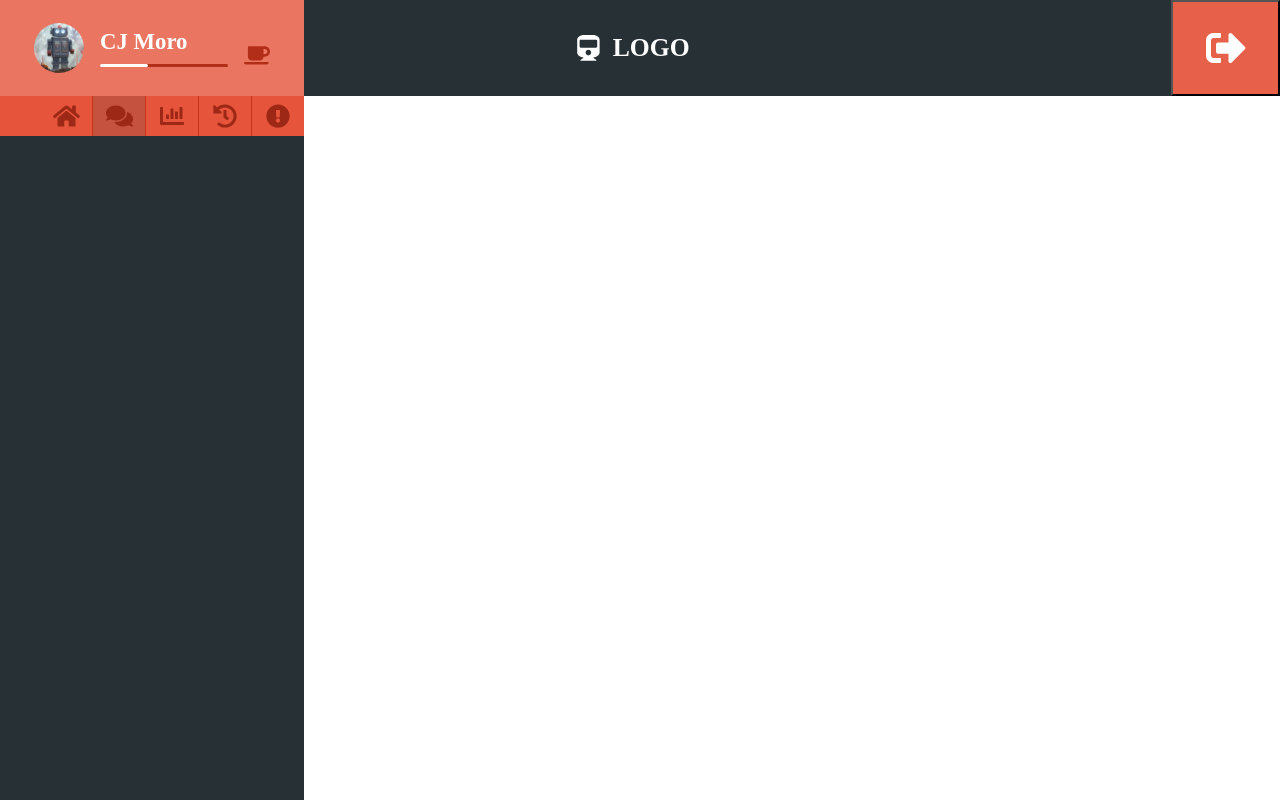
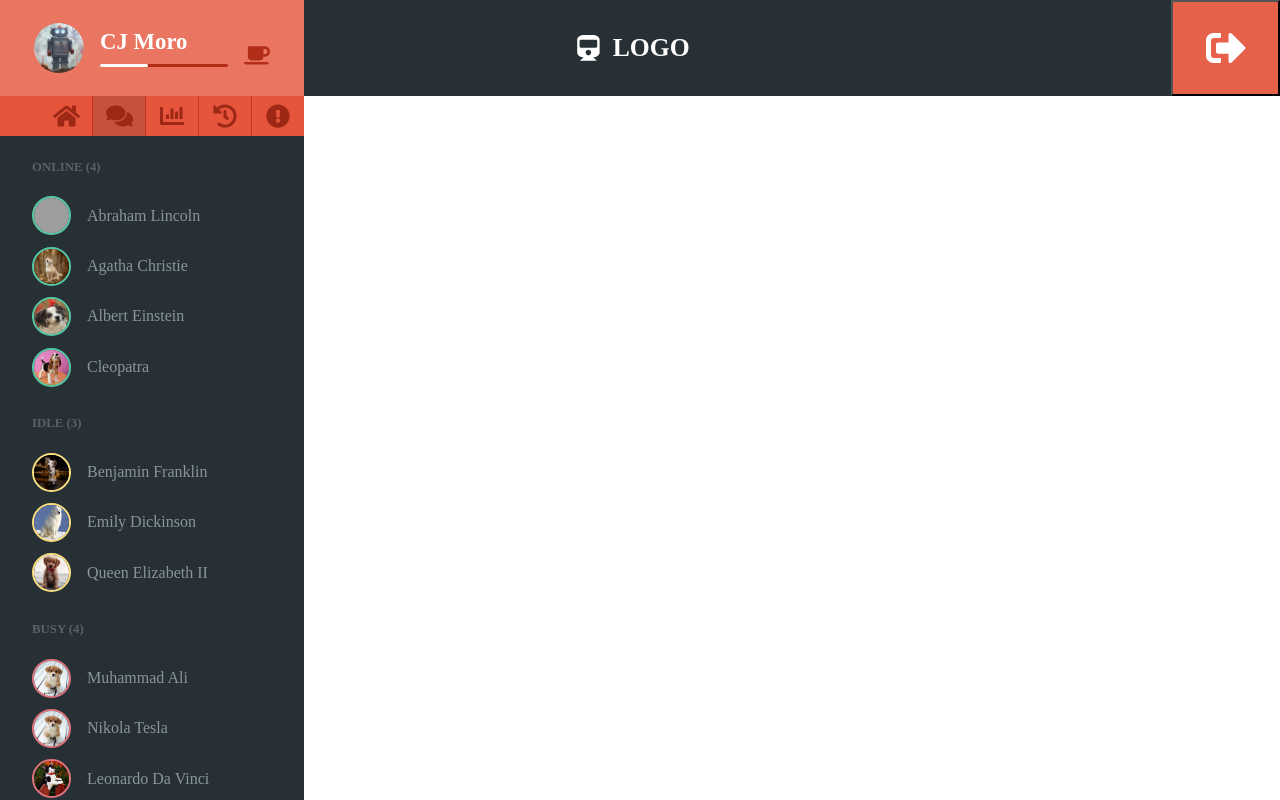
Before and after one commit to serCJm/react-admin-dashboard, a React (Create React App) app: page / in a window 1280 px wide. Both pictures are taken after a click on the item 119 px from the left and 116 px from the top of the page. Built offline with nearby package versions, Linux system fonts and the light colour scheme; grey boxes are pictures that could not be loaded.

Commit message:
Complete users tab

```diff
--- /dev/null
+++ b/src/components/AvatarItem.jsx
@@ -0,0 +1,64 @@
+import React, { Component } from "react";
+
+class AvatarItem extends Component {
+  constructor(props) {
+    super(props);
+    this.state = {
+      isHoverOn: false
+    };
+
+    this.handleHover = this.handleHover.bind(this);
+    this.handleSelectUser = this.handleSelectUser.bind(this);
+  }
+
+  handleHover() {
+    this.setState(prevStep => ({ isHoverOn: !prevStep.isHoverOn }));
+  }
+
+  handleSelectUser() {
+    this.props.handleSelectUser(this.props.name);
+  }
+
+  render() {
+    let divStyle = this.props.classNames.user;
+
+    if (this.props.name === this.props.selectedUser) {
+      divStyle += ` ${this.props.classNames.active}`;
+    } else if (this.state.isHoverOn) {
+      divStyle += ` ${this.props.classNames.hover}`;
+    }
+
+    return (
+      <div
+        style={{ position: "relative" }}
+        className={divStyle}
+        onMouseEnter={this.handleHover}
+        onMouseLeave={this.handleHover}
+        onClick={this.handleSelectUser}
+      >
+        {/* shade offline section */}
+        {this.props.status === "offline" ? (
+          <div
+            style={{
+              position: "absolute",
+              top: 0,
+              left: 0,
+              background: "rgba(39, 49, 53, .5)",
+              width: "100%",
+              height: "100%"
+            }}
+          />
+        ) : null}
+        <img
+          src={this.props.avatar}
+          alt={`avatar ${this.props.name}`}
+          style={this.props.avatarStyle}
+          className={this.props.classNames.avatar}
+        />
+        <p>{this.props.name}</p>
+      </div>
+    );
+  }
+}
+
+export default AvatarItem;
--- a/src/components/SideMenuUsers.jsx
+++ b/src/components/SideMenuUsers.jsx
@@ -1,17 +1,113 @@
 import React, { Component } from "react";
+import SideMenuUsersStatus from "./SideMenuUsersStatus";
+import avatar1 from "../images/avatar1.jpg";
+import avatar2 from "../images/avatar2.jpg";
+import avatar3 from "../images/avatar3.jpg";
+import avatar4 from "../images/avatar4.jpg";
+import avatar5 from "../images/avatar5.jpg";
+import avatar6 from "../images/avatar6.jpg";
+import avatar7 from "../images/avatar7.jpg";
+import avatar8 from "../images/avatar8.jpg";
+import avatar9 from "../images/avatar9.jpg";
+import avatar10 from "../images/avatar10.jpg";
+import avatar11 from "../images/avatar11.jpg";
+import avatar12 from "../images/avatar12.png";
+import avatar13 from "../images/avatar13.jpg";
+import avatar14 from "../images/avatar14.jpg";
 
 class SideMenuUsers extends Component {
   constructor(props) {
     super(props);
-    this.state = {};
+    this.state = {
+      online: [
+        { name: "Abraham Lincoln", image: avatar1 },
+        { name: "Agatha Christie", image: avatar2 },
+        { name: "Albert Einstein", image: avatar3 },
+        { name: "Cleopatra", image: avatar4 }
+      ],
+      idle: [
+        { name: "Benjamin Franklin", image: avatar5 },
+        { name: "Emily Dickinson", image: avatar6 },
+        { name: "Queen Elizabeth II", image: avatar7 }
+      ],
+      busy: [
+        { name: "Muhammad Ali", image: avatar8 },
+        { name: "Nikola Tesla", image: avatar9 },
+        { name: "Leonardo Da Vinci", image: avatar10 },
+        { name: "Oprah Winfrey", image: avatar11 }
+      ],
+      offline: [
+        { name: "Rachel Carson", image: avatar12 },
+        { name: "Jacques Cousteau", image: avatar13 },
+        { name: "Thomas Edison", image: avatar14 }
+      ],
+      classNames: {
+        title: "title",
+        user: "user",
+        avatar: "avatar",
+        name: "name",
+        hover: "hover",
+        active: "active"
+      },
+      selectedUser: null
+    };
+    this.handleSelectUser = this.handleSelectUser.bind(this);
+  }
+
+  handleSelectUser(userID) {
+    this.setState({ selectedUser: userID });
   }
   render() {
     return (
       <div className="home users">
-        {/* <SideMenuUsersStatus />
-        <SideMenuUsersStatus />
-        <SideMenuUsersStatus />
-        <SideMenuUsersStatus /> */}
+        <SideMenuUsersStatus
+          classNames={this.state.classNames}
+          status="online"
+          users={this.state.online}
+          avatarStyle={{
+            width: 35,
+            height: 35,
+            border: "2px solid rgb(85, 201, 166)"
+          }}
+          selectedUser={this.state.selectedUser}
+          handleSelectUser={this.handleSelectUser}
+        />
+        <SideMenuUsersStatus
+          classNames={this.state.classNames}
+          status="idle"
+          users={this.state.idle}
+          avatarStyle={{
+            width: 35,
+            height: 35,
+            border: "2px solid rgb(250, 221, 127)"
+          }}
+          selectedUser={this.state.selectedUser}
+          handleSelectUser={this.handleSelectUser}
+        />
+        <SideMenuUsersStatus
+          classNames={this.state.classNames}
+          status="busy"
+          users={this.state.busy}
+          avatarStyle={{
+            width: 35,
+            height: 35,
+            border: "2px solid rgb(222, 115, 125)"
+          }}
+          selectedUser={this.state.selectedUser}
+          handleSelectUser={this.handleSelectUser}
+        />
+        <SideMenuUsersStatus
+          classNames={this.state.classNames}
+          status="offline"
+          users={this.state.offline}
+          avatarStyle={{
+            width: 35,
+            height: 35,
+            border: "2px solid rgb(81, 87, 88)"
+          }}
+          selectedUser={this.state.selectedUser}
+          handleSelectUser={this.handleSelectUser}
+        />
       </div>
     );
   }
--- /dev/null
+++ b/src/components/SideMenuUsersStatus.jsx
@@ -0,0 +1,27 @@
+import React from "react";
+import AvatarItem from "./AvatarItem";
+
+function SideMenuUsersStatus(props) {
+  const users = props.users.map(user => (
+    <AvatarItem
+      key={user.name}
+      name={user.name}
+      avatar={user.image}
+      avatarStyle={props.avatarStyle}
+      classNames={props.classNames}
+      selectedUser={props.selectedUser}
+      handleSelectUser={props.handleSelectUser}
+      status={props.status}
+    />
+  ));
+  return (
+    <div>
+      <h2 className={props.classNames.title}>{`${props.status} (${
+        props.users.length
+      })`}</h2>
+      {users}
+    </div>
+  );
+}
+
+export default SideMenuUsersStatus;
--- a/src/index.css
+++ b/src/index.css
@@ -22,9 +22,9 @@ p {
 .menuOption {
   font-size: 1.5rem; }
 
-.home .title {
+.side-menu .title {
   text-transform: uppercase;
-  font-size: 1rem; }
+  font-size: 0.8rem; }
 
 .header-top-menu {
   height: 6rem;
@@ -213,8 +213,20 @@ input, textarea {
         border-right: 1px solid #c9341b; }
   .side-menu .title {
     color: rgba(137, 148, 155, 0.5);
-    margin-bottom: 0;
-    margin-top: 1.5rem;
-    margin-left: 2rem; }
+    margin: 0 2rem 1rem;
+    padding-top: 1.5rem; }
+  .side-menu .user {
+    display: flex;
+    align-items: center;
+    cursor: pointer; }
+    .side-menu .user.hover {
+      background: #1f272a; }
+    .side-menu .user.active {
+      background: #1f272a; }
+    .side-menu .user .avatar {
+      border-radius: 50%;
+      margin-left: 2rem;
+      margin-right: 1rem;
+      background: #273135; }
 
 /*# sourceMappingURL=index.css.map */
--- a/src/sass/base/_typography.sass
+++ b/src/sass/base/_typography.sass
@@ -24,7 +24,7 @@ p
 .menuOption
     font-size: 1.5rem
 
-.home
+.side-menu
     .title
         text-transform: uppercase
-        font-size: 1rem
+        font-size: .8rem
--- a/src/sass/modules/_sidemenu.sass
+++ b/src/sass/modules/_sidemenu.sass
@@ -57,6 +57,18 @@
                 border-right: 1px solid darken($red, 15%)
     .title
         color: transparentize($greyFont, .5)
-        margin-bottom: 0
-        margin-top: 1.5rem
-        margin-left: 2rem
+        margin: 0 2rem 1rem
+        padding-top: 1.5rem
+    .user
+        display: flex
+        align-items: center
+        cursor: pointer
+        &.hover
+            background: shade($darkGrey, 20%)
+        &.active
+            background: shade($darkGrey, 20%)
+        .avatar
+            border-radius: 50%
+            margin-left: 2rem
+            margin-right: 1rem
+            background: $darkGrey
```
Also changed, not shown: 1 other file (tests, documents, lock files or other folders).
